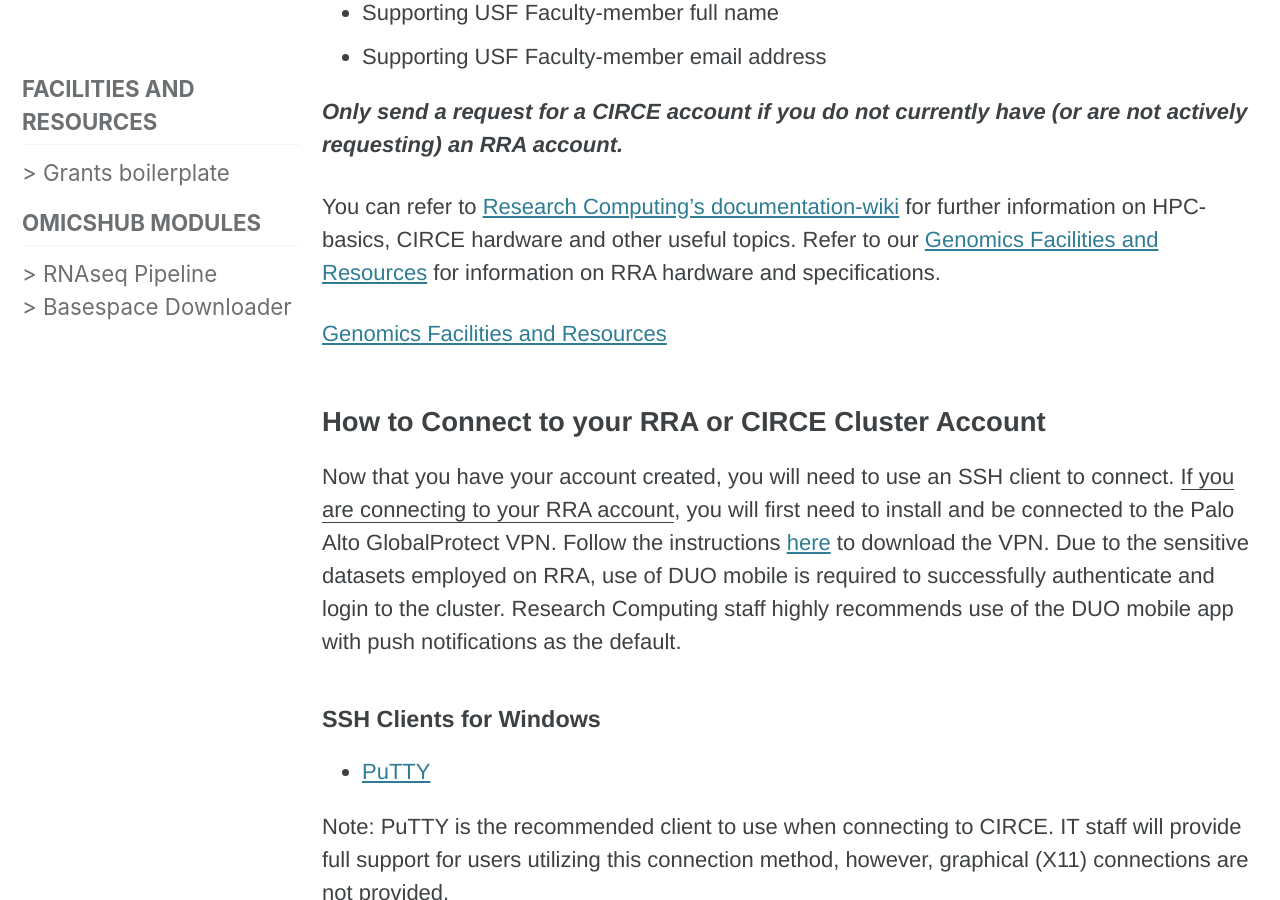
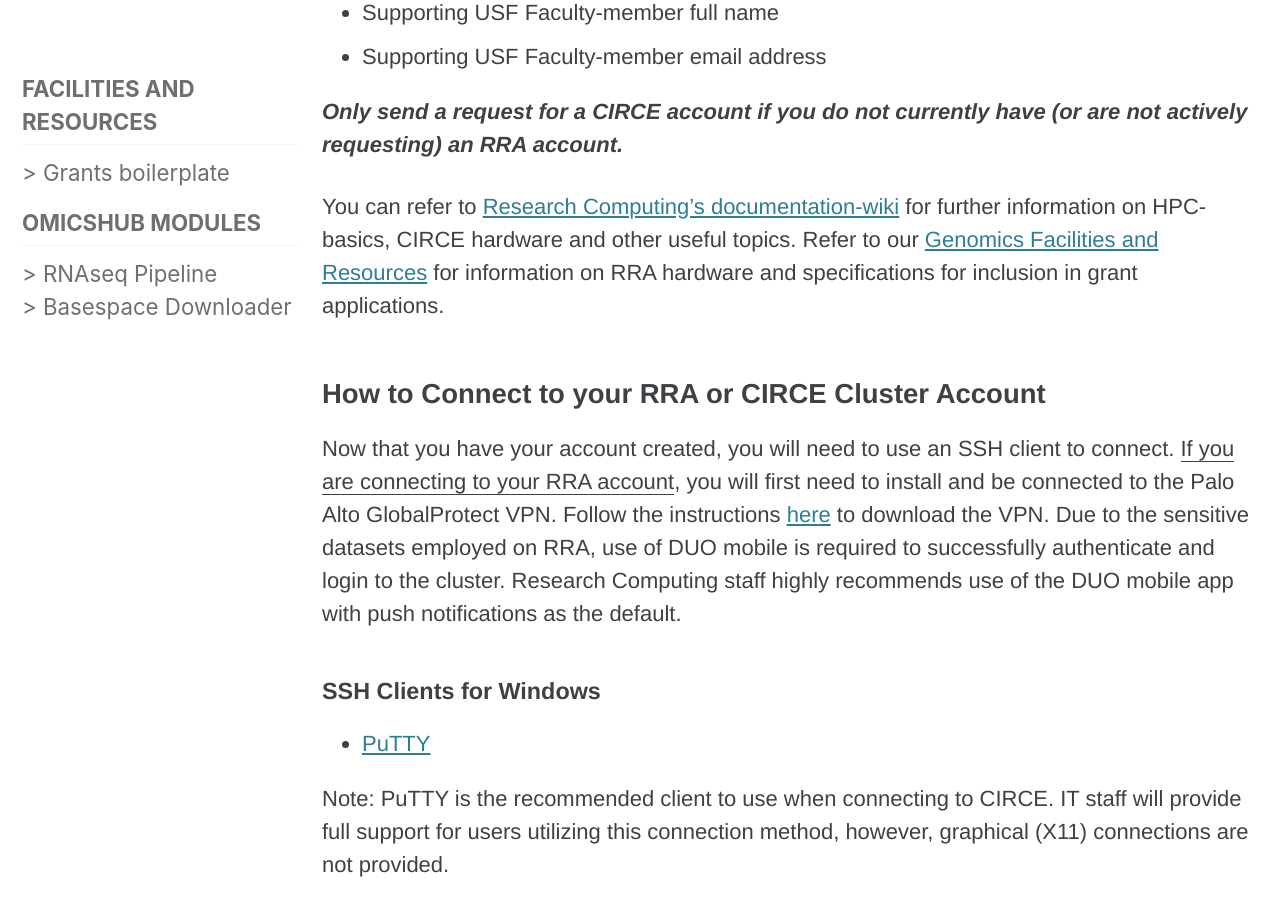
Before and after one commit to usfomicshub/usfomicshub.github.io, a Jekyll site: the page built from Cluster_Computing/index.md, in a window 1280 px wide and 900 px high, scrolled down 2624 px. Built offline with Jekyll 4.4.1, drawn with Linux system fonts in a browser that asks for light colours; cached includes are drawn as plain includes.

Commit message:
Update index.md

```diff
--- a/Cluster_Computing/index.md
+++ b/Cluster_Computing/index.md
@@ -68,9 +68,7 @@
 
 _**Only send a request for a CIRCE account if you do not currently have (or are not actively requesting) an RRA account.**_
 
-You can refer to [Research Computing's documentation-wiki](https://wiki.rc.usf.edu/index.php/Main_Page) for further information on HPC-basics, CIRCE hardware and other useful topics. Refer to our [Genomics Facilities and Resources](FacilitiesResources/) for information on RRA hardware and specifications.
-
-[Genomics Facilities and Resources](FacilitiesResources/index.md)
+You can refer to [Research Computing's documentation-wiki](https://wiki.rc.usf.edu/index.php/Main_Page) for further information on HPC-basics, CIRCE hardware and other useful topics. Refer to our [Genomics Facilities and Resources](FacilitiesResources/) for information on RRA hardware and specifications for inclusion in grant applications.
 
 
 ## How to Connect to your RRA or CIRCE Cluster Account
```
